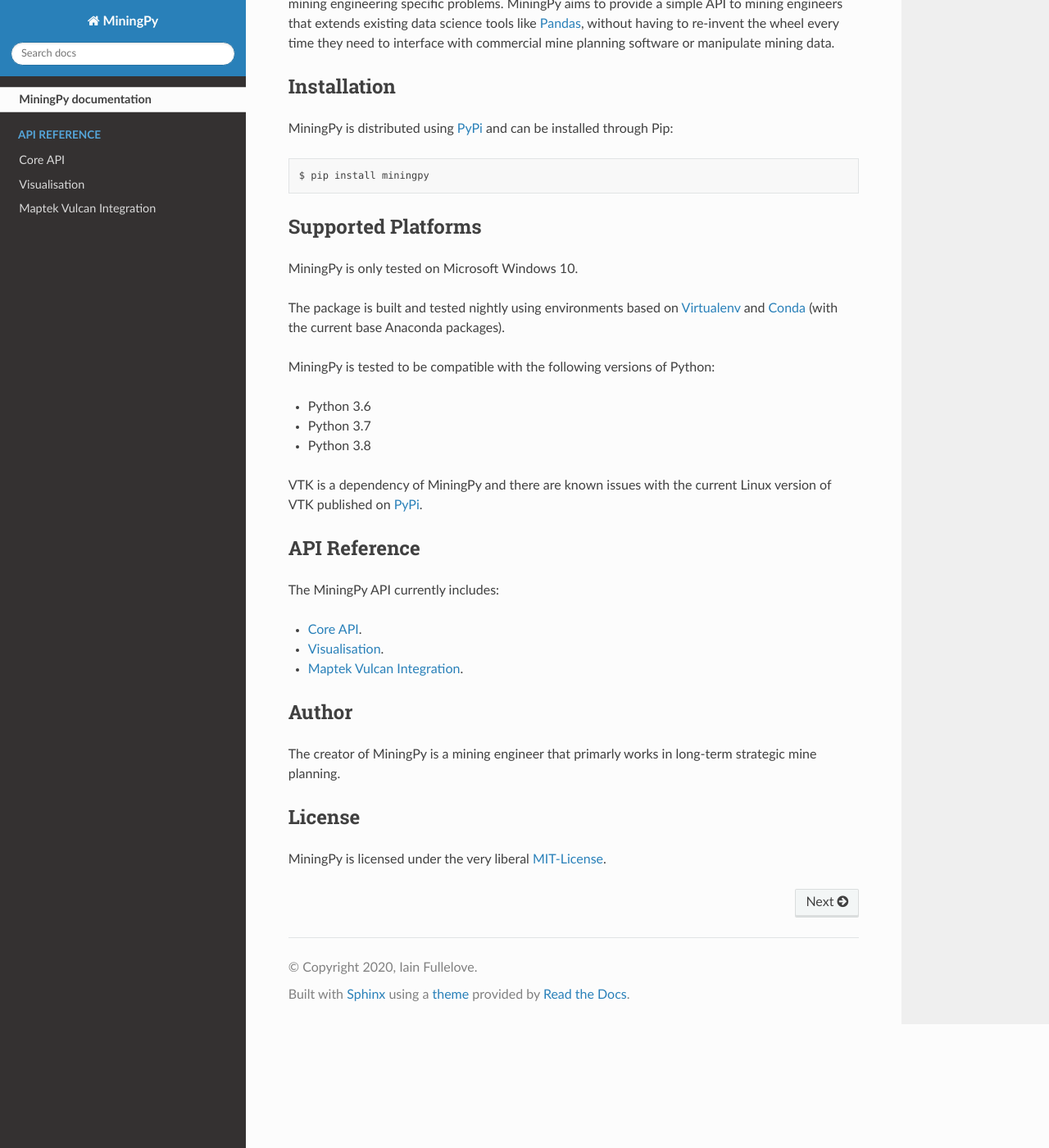
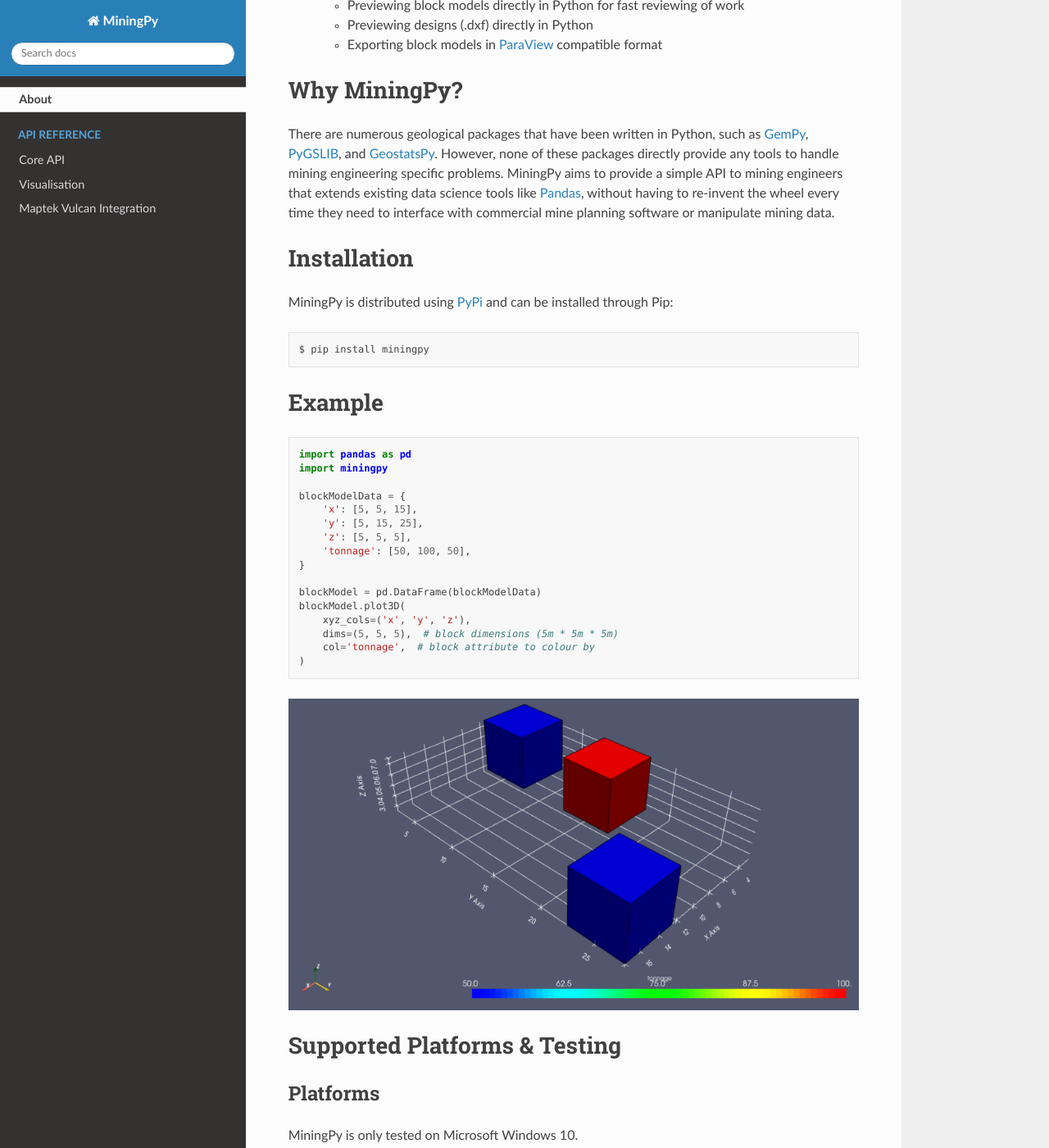
Before and after one commit to miningpy/miningpy, a Sphinx documentation site: the page built from docs/index.rst, in a window 1280 px wide and 1400 px high, scrolled down 1083 px. Shown: the whole window at 82% size. Built offline with Sphinx 7.4.7 and the Read the Docs theme 2.0.0, drawn with Linux system fonts in a browser that asks for light colours; the version number could not be read and is left out; some of the changed text lies outside the part shown.

Commit message:
updated spinx documentation

```diff
--- a/docs/index.rst
+++ b/docs/index.rst
@@ -56,9 +60,43 @@
 
     $ pip install miningpy
 
-Supported Platforms
--------------------
+
+Example
+-------
+
+.. code-block:: python
+
+   import pandas as pd
+   import miningpy
+
+   blockModelData = {
+       'x': [5, 5, 15],
+       'y': [5, 15, 25],
+       'z': [5, 5, 5],
+       'tonnage': [50, 100, 50],
+   }
+
+   blockModel = pd.DataFrame(blockModelData)
+   blockModel.plot3D(
+       xyz_cols=('x', 'y', 'z'),
+       dims=(5, 5, 5),  # block dimensions (5m * 5m * 5m)
+       col='tonnage',  # block attribute to colour by
+   )
+
+.. image:: _static/plot3D_example.png
+    :alt: plot3D
+
+
+Supported Platforms & Testing
+-----------------------------
+
+Platforms
+^^^^^^^^^
+
 MiningPy is only tested on Microsoft Windows 10.
+
+Testing
+^^^^^^^
 
 The package is built and tested nightly using environments based on `Virtualenv <https://virtualenv.pypa.io/>`_ and `Conda <https://docs.conda.io>`_ (with the current base Anaconda packages).
 
@@ -69,6 +107,9 @@
 * Python 3.8
 
 VTK is a dependency of MiningPy and there are known issues with the current Linux version of VTK published on `PyPi <https://pypi.org/project/vtk/>`_.
+
+The package is also automatically deployed nightly to `TestPyPi <https://test.pypi.org/project/miningpy/>`_, to ensure that official package releases are stable.
+The versioning format used on TestPyPi is: `version.version.version.yyyyMMddHHmm`.
 
 API Reference
 -------------
```
Also changed, not shown: other parts of docs/index.rst (+7 -3 lines).
